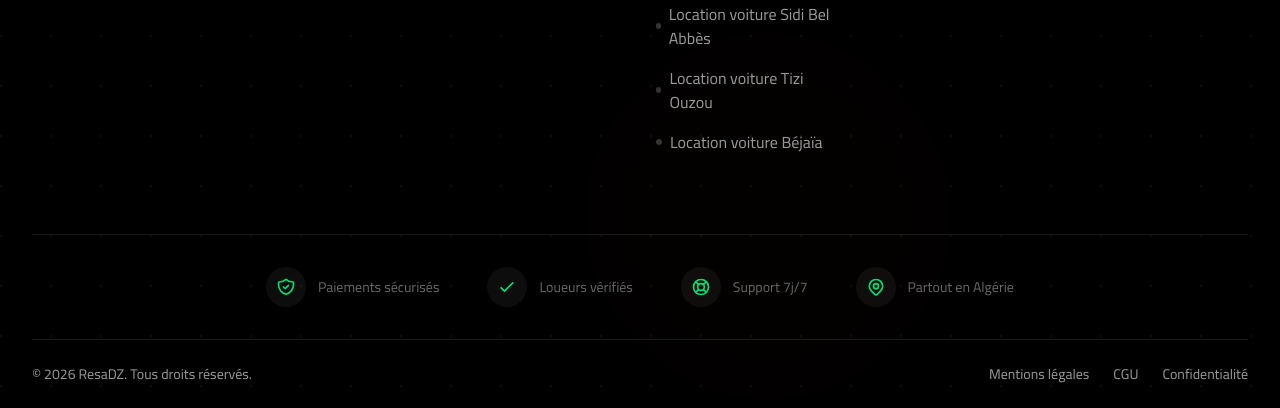
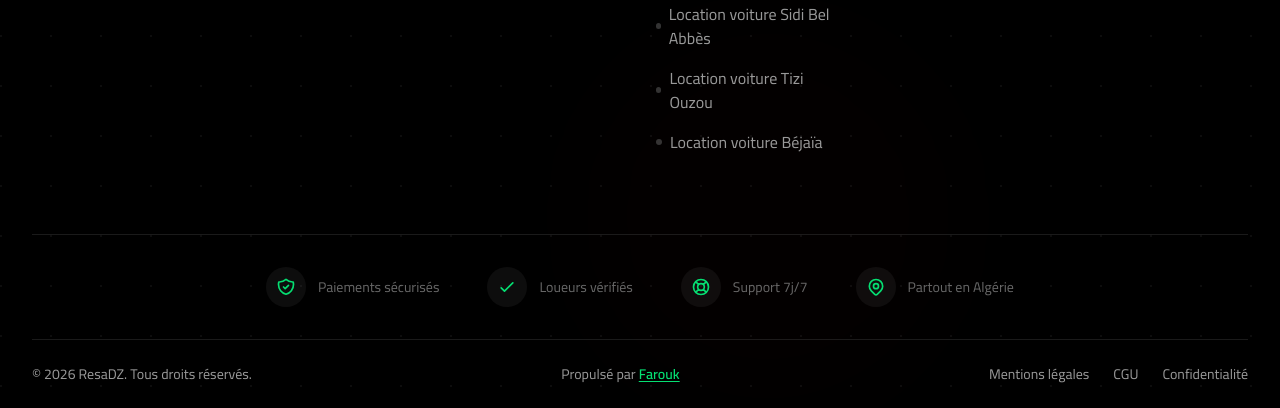
Before and after one commit to FaroukHUB/ResaDZ, a Laravel app: page /connexion in a window 1280 px wide. Shown: the part 1380-1788 px from the top of the page. Run offline with Laravel 12, Linux system fonts and the light colour scheme; data comes from the database, SQL or seed files in the repository; data that the repository does not hold is empty; style sheets or scripts are compiled from the project's sources; parts of the project's set-up code (start-up, migrations or seed data) failed here and were passed over; some libraries are stand-ins or nearby versions.

Commit message:
Footer : mention 'Propulsé par Farouk' avec lien vers mon-agenceweb.fr
Co-Authored-By: Claude Fable 5 <noreply@anthropic.com>
Claude-Session: https://claude.ai/code/session_01Bn8f8xVkDK4Qiergvg1phV

```diff
--- a/resources/views/front/layouts/app.blade.php
+++ b/resources/views/front/layouts/app.blade.php
@@ -353,6 +353,7 @@
             <div class="border-t border-white/10 py-6">
                 <div class="flex flex-col md:flex-row items-center justify-between gap-4">
                     <p class="text-white/60 text-sm">&copy; {{ date('Y') }} {{ $siteName }}. Tous droits réservés.</p>
+                    <p class="text-white/60 text-sm">Propulsé par <a href="https://mon-agenceweb.fr/" target="_blank" rel="noopener" class="font-semibold text-green-400 hover:text-green-300 transition underline underline-offset-2">Farouk</a></p>
                     <div class="flex items-center gap-6 text-white/60 text-sm">
                         <a href="{{ route('legal.mentions-legales') }}" class="hover:text-white transition">Mentions légales</a>
                         <a href="{{ route('legal.cgu') }}" class="hover:text-white transition">CGU</a>
```
